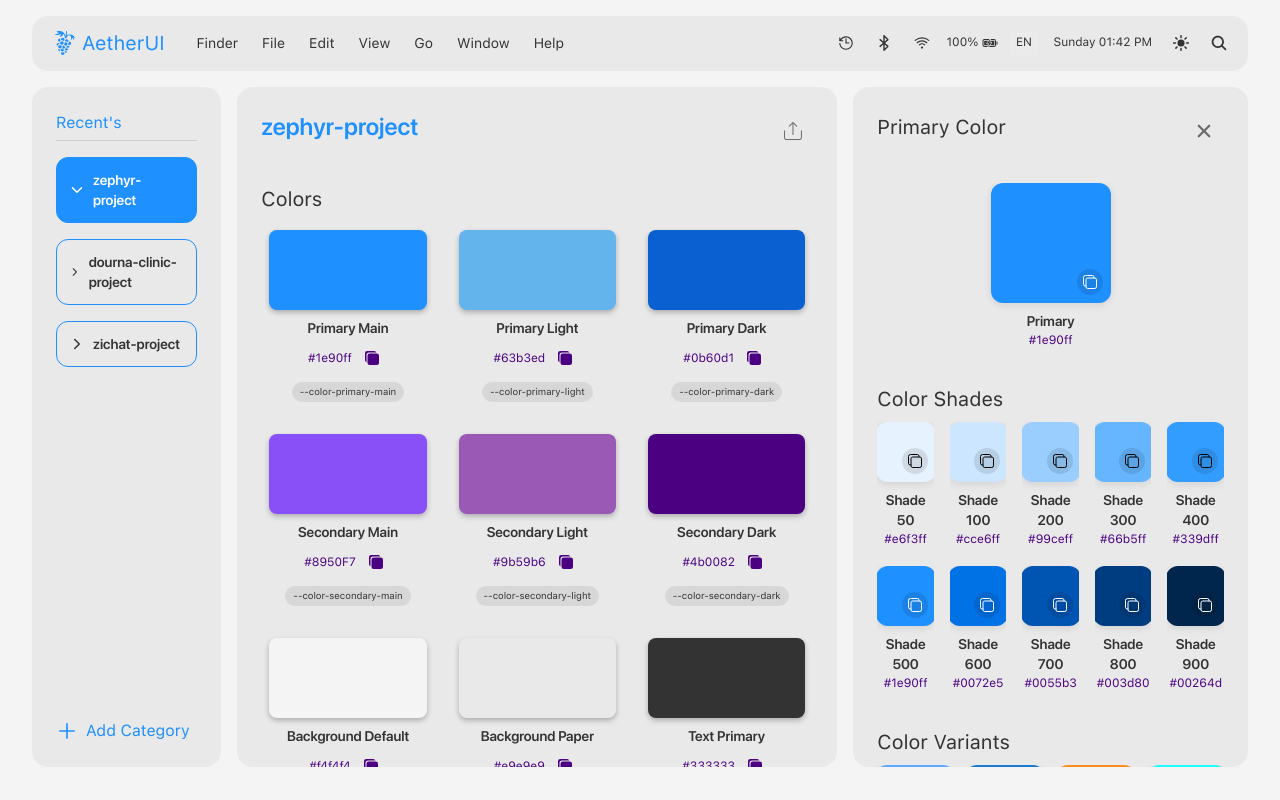
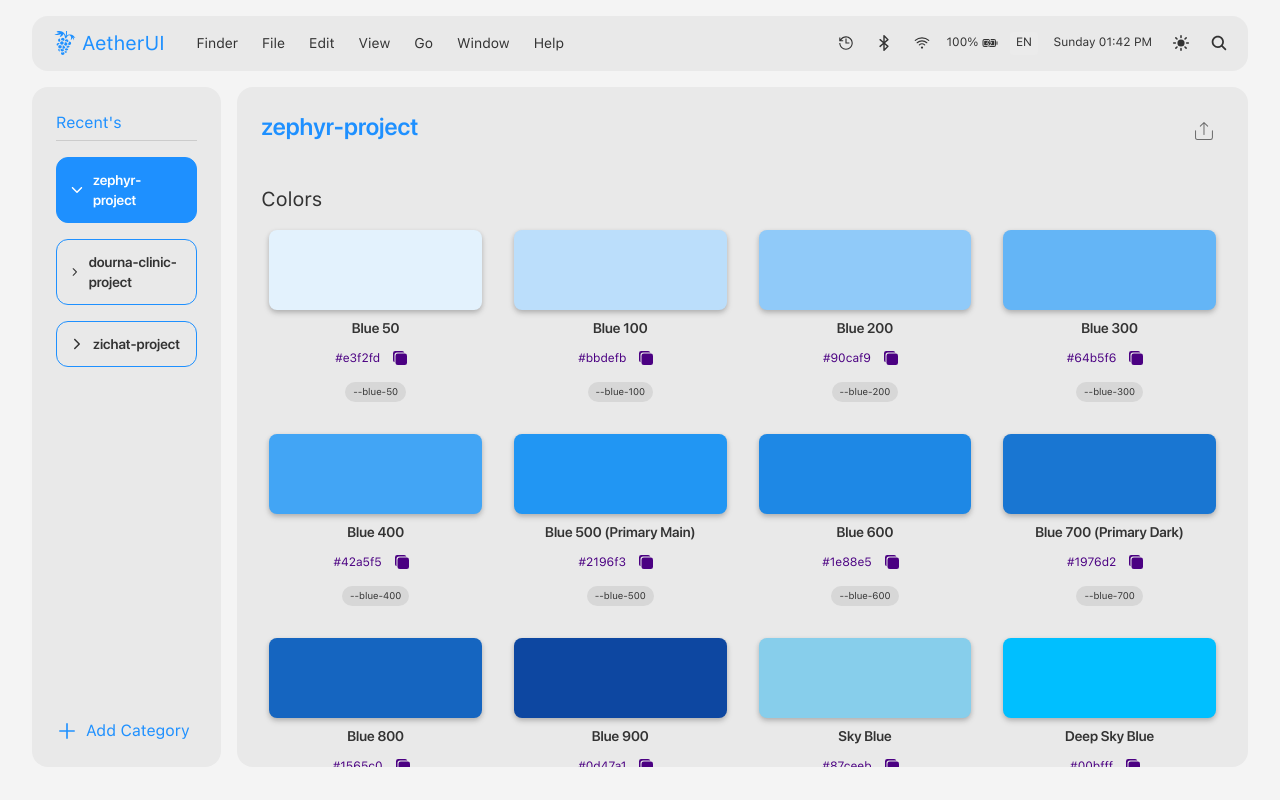
Before and after one commit to Morteza-Hoseinzadeh/color-detector, a Next.js app: page / in a window 1280 px wide. Built offline with nearby package versions, Linux system fonts and the light colour scheme.

Commit message:
Change codes strcuture

```diff
--- a/src/components/UI/ColorsPreview.tsx
+++ b/src/components/UI/ColorsPreview.tsx
@@ -2,7 +2,7 @@ import React, { useState } from 'react';
 import { Box, Typography, Chip, IconButton, Tooltip, Grid2 } from '@mui/material';
 import { IoCheckmarkCircle, IoClose, IoCopyOutline } from 'react-icons/io5';
 
-export default function ColorsPreview() {
+export default function ColorsPreview({ colorPreview, setShowPreview }: any) {
   const [copiedColor, setCopiedColor] = useState(null);
 
   const colorConfig = {
@@ -81,7 +81,7 @@ export default function ColorsPreview() {
           <Typography variant="h6" gutterBottom>
             Primary Color
           </Typography>
-          <IconButton>
+          <IconButton onClick={() => setShowPreview(false)}>
             <IoClose />
           </IconButton>
         </Box>
@@ -169,7 +169,7 @@ const styles = {
     maxWidth: 1200,
     margin: '0 auto',
     overflow: 'auto', // Added overflow to main container
-    maxHeight: '85vh', // Ensure it doesn't exceed viewport height
+    maxHeight: '100vh', // Ensure it doesn't exceed viewport height
   },
   section: {
     mb: 4,
--- a/src/components/UI/PaletteCard.tsx
+++ b/src/components/UI/PaletteCard.tsx
@@ -4,44 +4,27 @@ import { Grid2 } from '@mui/material';
 import { CiExport } from 'react-icons/ci';
 import { IoCopy } from 'react-icons/io5';
 
-export default function PaletteCard() {
+export default function PaletteCard({ isActive, showPreview, setShowPreview, colorPreview, setColorPreview }: any) {
   // Mock data for different design system categories
   const colorPalette = [
-    // Primary Colors from theme
-    { name: 'Primary Main', value: '#1e90ff', variable: '--color-primary-main' },
-    { name: 'Primary Light', value: '#63b3ed', variable: '--color-primary-light' },
-    { name: 'Primary Dark', value: '#0b60d1', variable: '--color-primary-dark' },
+    // Primary Blues
+    { name: 'Blue 50', value: '#e3f2fd', variable: '--blue-50' },
+    { name: 'Blue 100', value: '#bbdefb', variable: '--blue-100' },
+    { name: 'Blue 200', value: '#90caf9', variable: '--blue-200' },
+    { name: 'Blue 300', value: '#64b5f6', variable: '--blue-300' },
+    { name: 'Blue 400', value: '#42a5f5', variable: '--blue-400' },
+    { name: 'Blue 500 (Primary Main)', value: '#2196f3', variable: '--blue-500' },
+    { name: 'Blue 600', value: '#1e88e5', variable: '--blue-600' },
+    { name: 'Blue 700 (Primary Dark)', value: '#1976d2', variable: '--blue-700' },
+    { name: 'Blue 800', value: '#1565c0', variable: '--blue-800' },
+    { name: 'Blue 900', value: '#0d47a1', variable: '--blue-900' },
 
-    // Secondary Colors from theme
-    { name: 'Secondary Main', value: '#8950F7', variable: '--color-secondary-main' },
-    { name: 'Secondary Light', value: '#9b59b6', variable: '--color-secondary-light' },
-    { name: 'Secondary Dark', value: '#4b0082', variable: '--color-secondary-dark' },
-
-    // Background Colors from theme
-    { name: 'Background Default', value: '#f4f4f4', variable: '--background-default' },
-    { name: 'Background Paper', value: '#e9e9e9', variable: '--background-paper' },
-
-    // Text Colors from theme
-    { name: 'Text Primary', value: '#333333', variable: '--text-primary' },
-    { name: 'Text Secondary', value: '#4b0082', variable: '--text-secondary' },
-
-    // Divider Color from theme
-    { name: 'Divider', value: '#cccccc', variable: '--divider' },
-
-    // Additional Blues (your existing palette)
-    { name: 'Secondary Blue', value: '#187bcd', variable: '--color-secondary-blue' },
-    { name: 'Light Blue', value: '#5eaaff', variable: '--color-light-blue' },
-
-    // Success, Error, Warning Colors (commonly used)
-    { name: 'Success', value: '#4caf50', variable: '--color-success' },
-    { name: 'Error', value: '#f44336', variable: '--color-error' },
-    { name: 'Warning', value: '#ff9800', variable: '--color-warning' },
-    { name: 'Info', value: '#2196f3', variable: '--color-info' },
-
-    // Grayscale for completeness
-    { name: 'Gray Light', value: '#f8f9fa', variable: '--gray-light' },
-    { name: 'Gray Medium', value: '#6c757d', variable: '--gray-medium' },
-    { name: 'Gray Dark', value: '#343a40', variable: '--gray-dark' },
+    // Accent / Variations
+    { name: 'Sky Blue', value: '#87ceeb', variable: '--sky-blue' },
+    { name: 'Deep Sky Blue', value: '#00bfff', variable: '--deep-sky-blue' },
+    { name: 'Dodger Blue', value: '#1e90ff', variable: '--dodger-blue' },
+    { name: 'Royal Blue', value: '#4169e1', variable: '--royal-blue' },
+    { name: 'Navy', value: '#000080', variable: '--navy' },
   ];
 
   const shadows = [
@@ -79,7 +62,7 @@ export default function PaletteCard() {
       {/* Header */}
       <Box display={'flex'} alignItems={'center'} justifyContent={'space-between'}>
         <Typography variant="h5" fontWeight={'bold'} color="primary.main" gutterBottom>
-          zephyr-project
+          {isActive}
         </Typography>
         <Tooltip title="Export as JSON" placement="left">
           <IconButton>
@@ -95,7 +78,7 @@ export default function PaletteCard() {
         </Typography>
         <Grid2 container spacing={2}>
           {colorPalette.map((color, index) => (
-            <Grid2 key={index} size={4} sx={{ ...styles.gridItem, cursor: 'pointer' }}>
+            <Grid2 key={index} size={3} sx={{ ...styles.gridItem, cursor: 'pointer' }} onClick={() => setShowPreview(!showPreview)}>
               <Box sx={{ ...styles.colorBox, backgroundColor: color.value }} />
               <Typography variant="body2" sx={styles.itemName} fontWeight="bold">
                 {color.name}
--- a/src/components/UI/Sidebar.tsx
+++ b/src/components/UI/Sidebar.tsx
@@ -5,15 +5,7 @@ import { Box, Divider, Typography } from '@mui/material';
 import { AiOutlinePlus } from 'react-icons/ai';
 import { IoIosArrowForward } from 'react-icons/io';
 
-export default function Sidebar() {
-  const [isActive, setIsActive] = useState('zephyr-project');
-
-  const mocks_project = [
-    { id: 'abcdefg-1234', title: 'zephyr-project' },
-    { id: 'hijklm-5678', title: 'dourna-clinic-project' },
-    { id: 'nopqrs-9101', title: 'zichat-project' },
-  ];
-
+export default function Sidebar({ isActive, setIsActive, mocks_project }: any) {
   const handleProjectClick = (projectTitle: any) => {
     setIsActive(projectTitle);
   };
@@ -24,7 +16,7 @@ export default function Sidebar() {
         <Typography gutterBottom>Recent's</Typography>
         <Divider orientation="horizontal" />
         <Box mt={2}>
-          {mocks_project.map((project, index) => {
+          {mocks_project.map((project: any, index: number) => {
             const isProjectActive = project.title === isActive;
             return (
               <Box
--- a/src/components/pages/home.tsx
+++ b/src/components/pages/home.tsx
@@ -1,7 +1,7 @@
 'use client';
 
-import React from 'react';
-import { Grid2 } from '@mui/material';
+import React, { useState } from 'react';
+import { Grid2, Drawer } from '@mui/material';
 
 import Header from '../UI/Header';
 import Sidebar from '@/components/UI/Sidebar';
@@ -9,20 +9,34 @@ import PaletteCard from '../UI/PaletteCard';
 import ColorsPreview from '../UI/ColorsPreview';
 
 export default function Home() {
+  const [showPreview, setShowPreview] = useState(false);
+  const [colorPreview, setColorPreview] = useState('');
+  const [isActive, setIsActive] = useState('zephyr-project');
+
+  const mocks_project = [
+    { id: 'abcdefg-1234', title: 'zephyr-project' },
+    { id: 'hijklm-5678', title: 'dourna-clinic-project' },
+    { id: 'nopqrs-9101', title: 'zichat-project' },
+  ];
+
   return (
     <Grid2 container spacing={2} mx={2}>
       <Grid2 size={12}>
         <Header />
       </Grid2>
+
       <Grid2 size={2}>
-        <Sidebar />
+        <Sidebar isActive={isActive} setIsActive={setIsActive} mocks_project={mocks_project} />
       </Grid2>
-      <Grid2 size={6}>
-        <PaletteCard />
+
+      <Grid2 size={10} zIndex={1}>
+        <PaletteCard isActive={isActive} showPreview={showPreview} setShowPreview={setShowPreview} colorPreview={colorPreview} setColorPreview={setColorPreview} />
       </Grid2>
-      <Grid2 size={4}>
-        <ColorsPreview />
-      </Grid2>
+
+      {/* Drawer for preview */}
+      <Drawer anchor="right" open={showPreview} onClose={() => setShowPreview(false)} PaperProps={{ sx: { width: 500 } }}>
+        <ColorsPreview colorPreview={colorPreview} setShowPreview={setShowPreview} />
+      </Drawer>
     </Grid2>
   );
 }
```
